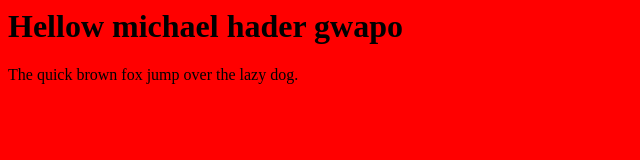
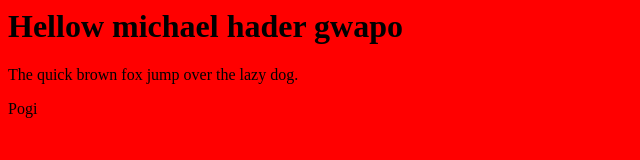
Before and after one commit to efraimlorenzana/sample-project, a plain HTML site: page index.html in a window 1280 px wide. Shown: the full height of the page, 0-640 px from the left. Drawn offline with Linux system fonts and the light colour scheme.

Commit message:
add span pogi

```diff
--- a/index.html
+++ b/index.html
@@ -6,5 +6,6 @@
 <body>
 <h1>Hellow michael hader gwapo</h1>
 <p>The quick brown fox jump over the lazy dog.</p>
+<span>Pogi</span>
 </body>
 </html>
```
